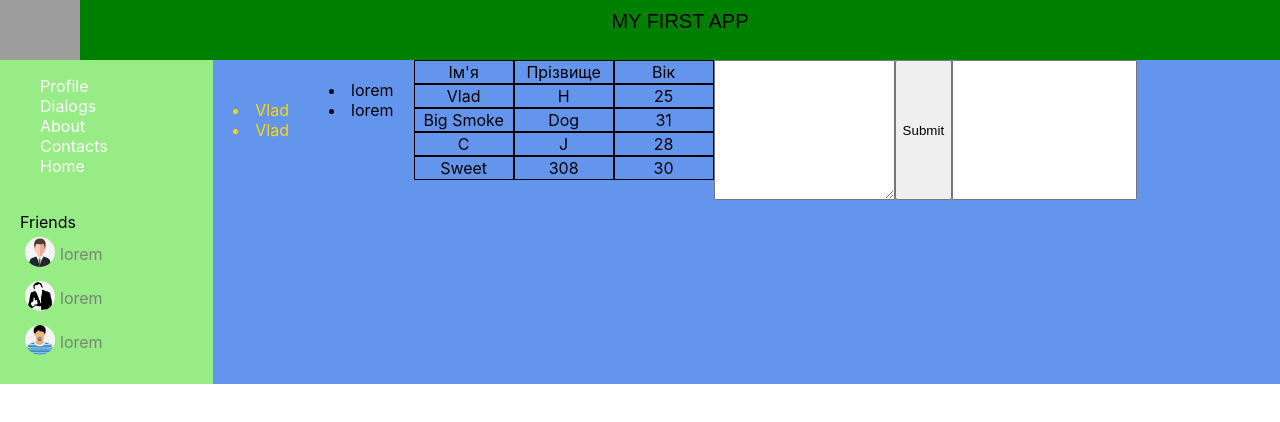
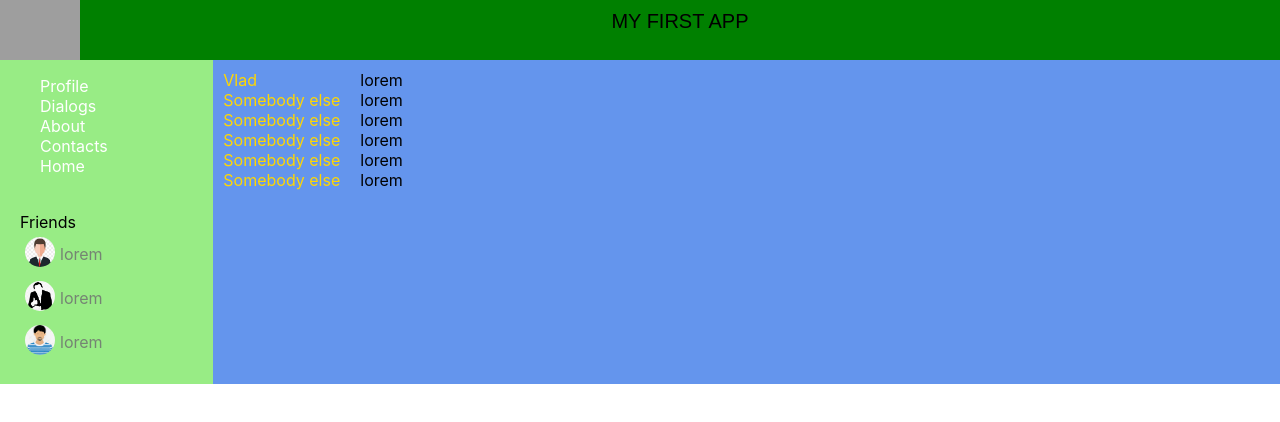
Before and after one commit to VladSmaug/Learn-project, a React (Create React App) app: page /dialogs in a window 1280 px wide. Shown: the top 422 px of the page. Built offline with nearby package versions, Linux system fonts and the light colour scheme; grey boxes are pictures that could not be loaded.

Commit message:
with some message editions

```diff
--- a/src/components/Dialogs/index.jsx
+++ b/src/components/Dialogs/index.jsx
@@ -3,16 +3,24 @@ import classNames from "classnames";
 import { NavLink } from "react-router-dom";
 
 import styles from "./index.module.css";
-import TableReg from "../MAP";
+// import TableReg from "../MAP";
 
 const dialogsData = [
   { id: 1, name: "Vlad" },
-  { id: 2, name: "Vlad" },
+  { id: 2, name: "Somebody else" },
+  { id: 3, name: "Somebody else" },
+  { id: 4, name: "Somebody else" },
+  { id: 5, name: "Somebody else" },
+  { id: 6, name: "Somebody else" },
 ];
 
 const messagesData = [
   { text: "lorem", id: 1 },
   { text: "lorem", id: 2 },
+  { text: "lorem", id: 3 },
+  { text: "lorem", id: 4 },
+  { text: "lorem", id: 5 },
+  { text: "lorem", id: 6 },
 ];
 
 const DialogItem = (props) => {
@@ -29,16 +37,16 @@ const MessageItem = (props) => {
   return <div className={styles.message}>{text}</div>;
 };
 
-const areaRef = createRef();
+// const areaRef = createRef();
 
-const onClickHandler = () => {
-  const areaValue = areaRef.current?.value;
-  alert(areaValue);
-};
+// const onClickHandler = () => {
+//   const areaValue = areaRef.current?.value;
+//   alert(areaValue);
+// };
 
-const onChangeHandler = (event) => {
-  console.log(event.target.value);
-};
+// const onChangeHandler = (event) => {
+//   console.log(event.target.value);
+// };
 
 const Dialogs = ({ list }) => {
   return (
@@ -49,18 +57,17 @@ const Dialogs = ({ list }) => {
             <li key={index}>{dia.name}</li>
           ))}
         />
-      </div>
-      <div className={styles.messages}>
         <MessageItem
           text={messagesData.map((message, index) => (
             <li key={index}>{message.text}</li>
           ))}
         />
       </div>
-      <TableReg usersList={list} />
+
+      {/*  <TableReg usersList={list} />
       <textarea ref={areaRef} />
       <button onClick={onClickHandler}>Submit</button>{" "}
-      <input type="text" onChange={onChangeHandler} />
+      <input type="text" onChange={onChangeHandler} /> */}
     </div>
   );
 };
--- a/src/components/Dialogs/index.module.css
+++ b/src/components/Dialogs/index.module.css
@@ -1,24 +1,21 @@
-.dialogs {
+.dialogsItems {
   display: flex;
   justify-content: flex-start;
-}
-.dialogsItems {
-  padding: 10px;
+  text-decoration: none;
+  list-style: none;
 }
 .dialog {
   padding: 10px;
 }
+.message {
+  padding: 10px;
+  width: 50px;
+  height: 50px;
+}
 .dialog a {
-  padding: 10px;
   text-decoration: none;
   color: green;
 }
 .active a {
   color: gold;
 }
-.messages {
-  padding: 10px;
-}
-.message {
-  padding: 10px;
-}
```
